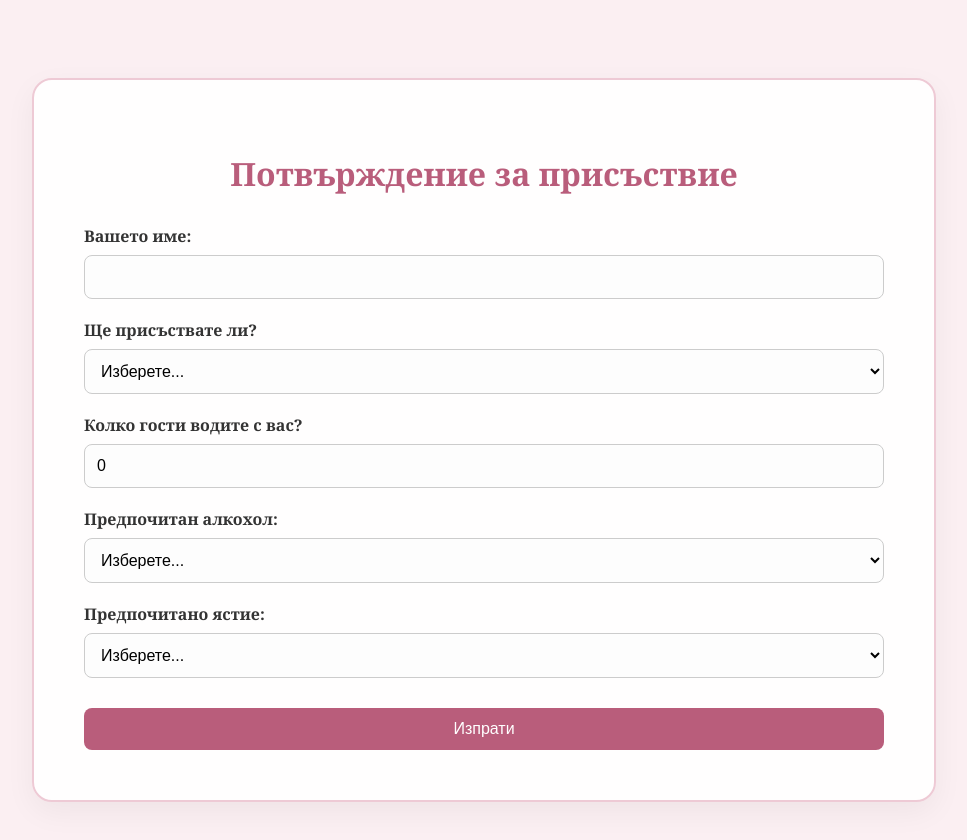
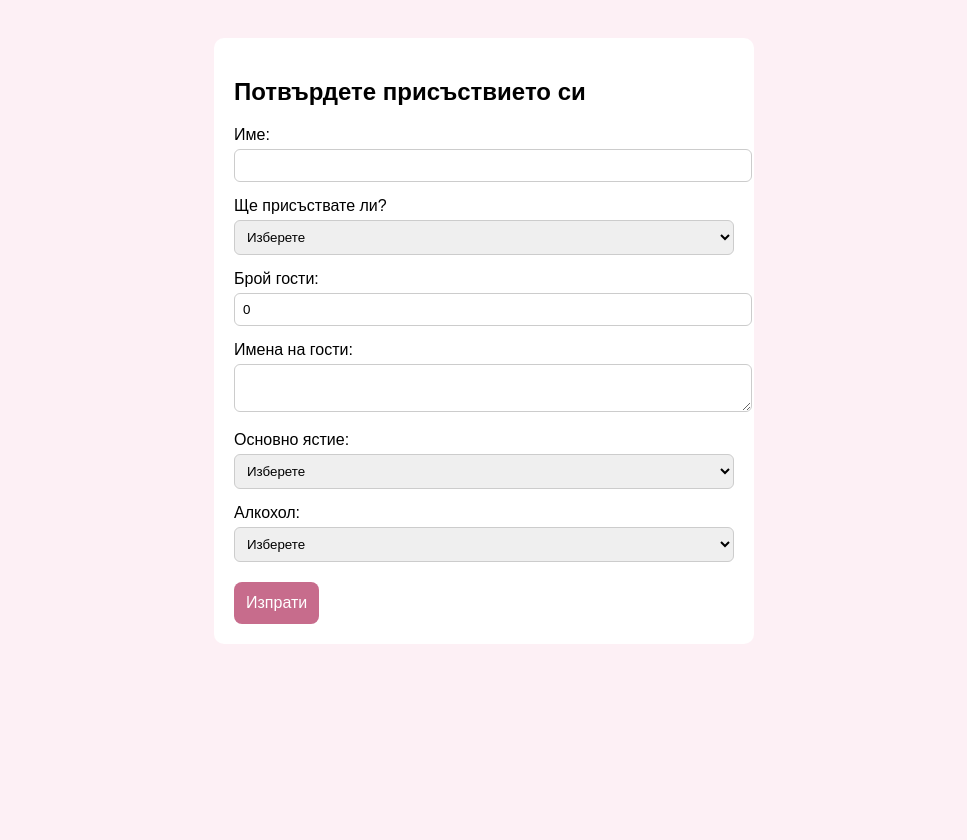
Before and after one commit to hristoo23/potvurjdenie, a plain HTML site: page index.html in a window 1280 px wide. Shown: the whole page, without its empty margins (156-1123 px from the left). After the commit the page ends 800 px from the top, so only its background shows below. Drawn offline with Linux system fonts and the light colour scheme.

Commit message:
Update index.html

```diff
--- a/index.html
+++ b/index.html
@@ -1,171 +1,85 @@
 <!DOCTYPE html>
 <html lang="bg">
 <head>
-    <meta charset="UTF-8">
-    <meta name="viewport" content="width=device-width, initial-scale=1.0">
-    <title>Потвърждение за Сватба</title>
+  <meta charset="UTF-8" />
+  <title>Потвърждение за присъствие</title>
   <style>
-        body {
-            background-color: #fbeff2;
-            font-family: 'Georgia', serif;
-            color: #333;
-            margin: 0;
-            padding: 0;
-        }
-        .overlay {
-            min-height: 100vh;
-            display: flex;
-            align-items: center;
-            justify-content: center;
-            padding: 40px 20px;
-        }
-        .container {
-            max-width: 800px;
-            width: 100%;
-            background-color: rgba(255, 255, 255, 0.95);
-            border-radius: 20px;
-            padding: 50px;
-            box-shadow: 0 10px 30px rgba(0,0,0,0.05);
-            border: 2px solid #eecad5;
-        }
-        h1 {
-            text-align: center;
-            color: #b95d7b;
-            font-size: 32px;
-            margin-bottom: 30px;
-        }
-        label {
-            display: block;
-            margin-top: 20px;
-            font-weight: bold;
-            font-size: 16px;
-        }
-        input, select, textarea, button {
-            width: 100%;
-            padding: 12px;
-            margin-top: 8px;
-            font-size: 16px;
-            border: 1px solid #ccc;
-            border-radius: 8px;
-            box-sizing: border-box;
-            background-color: #fdfdfd;
-        }
-        button {
-            background-color: #b95d7b;
-            color: white;
-            margin-top: 30px;
-            border: none;
-            cursor: pointer;
-            transition: background-color 0.3s;
-        }
-        button:hover {
-            background-color: #a24e6c;
-        }
-        .guest-section {
-            margin-top: 20px;
-            padding: 10px;
-            border: 1px dashed #eecad5;
-            border-radius: 10px;
-            background-color: #fff4f7;
-        }
+    body { font-family: Arial; background: #fdf0f5; padding: 30px; }
+    form { background: white; padding: 20px; border-radius: 10px; max-width: 500px; margin: auto; }
+    label { display: block; margin-top: 15px; }
+    input, select, textarea { width: 100%; padding: 8px; border: 1px solid #ccc; border-radius: 6px; margin-top: 5px; }
+    button { margin-top: 20px; padding: 12px; background-color: #c76c8c; color: white; border: none; border-radius: 8px; font-size: 16px; cursor: pointer; }
+    .success { text-align: center; font-size: 24px; color: green; display: none; }
   </style>
 </head>
 <body>
-<div class="overlay">
-    <div class="container">
-        <h1>Потвърждение за присъствие</h1>
+
 <form id="rsvpForm">
-            <label>Вашето име:</label>
+  <h2>Потвърдете присъствието си</h2>
+
+  <label for="name">Име:</label>
   <input type="text" name="name" required>
 
-            <label>Ще присъствате ли?</label>
+  <label for="attendance">Ще присъствате ли?</label>
   <select name="attendance" required>
-                <option value="">Изберете...</option>
-                <option value="yes">Да</option>
-                <option value="no">Не</option>
+    <option value="">Изберете</option>
+    <option value="Да">Да</option>
+    <option value="Не">Не</option>
   </select>
 
-            <label>Колко гости водите с вас?</label>
-            <input type="number" name="guests" id="guestCount" min="0" max="10" value="0">
+  <label for="guests">Брой гости:</label>
+  <input type="number" name="guests" min="0" value="0">
 
-            <div id="guestDetails"></div>
+  <label for="guestNames">Имена на гости:</label>
+  <textarea name="guestNames"></textarea>
 
-            <label>Предпочитан алкохол:</label>
-            <select name="alcohol">
-                <option value="">Изберете...</option>
-                <option value="вино">Вино</option>
-                <option value="уиски">Уиски</option>
-                <option value="водка">Водка</option>
-                <option value="узо">Узо</option>
-                <option value="ракия">Ракия</option>
+  <label for="meal">Основно ястие:</label>
+  <select name="meal">
+    <option value="">Изберете</option>
+    <option value="Пилешко">Пилешко</option>
+    <option value="Свинско">Свинско</option>
   </select>
 
-            <label>Предпочитано ястие:</label>
-            <select name="meal">
-                <option value="">Изберете...</option>
-                <option value="пилешко">Пилешко</option>
-                <option value="свинско">Свинско</option>
+  <label for="drink">Алкохол:</label>
+  <select name="drink">
+    <option value="">Изберете</option>
+    <option value="Вино">Вино</option>
+    <option value="Уиски">Уиски</option>
+    <option value="Водка">Водка</option>
+    <option value="Ракия">Ракия</option>
   </select>
 
   <button type="submit">Изпрати</button>
 </form>
-        <div id="successMsg" style="display:none;text-align:center;margin-top:30px;font-size:24px;color:#b95d7b">
-            ❤️ Успешно записано! ❤️
-        </div>
-    </div>
-</div>
+
+<div class="success" id="successMsg">Благодарим! Данните са записани. ❤️</div>
+
 <script>
-    const guestCount = document.getElementById('guestCount');
-    const guestDetails = document.getElementById('guestDetails');
+  const form = document.getElementById("rsvpForm");
+  const successMsg = document.getElementById("successMsg");
 
-    guestCount.addEventListener('input', () => {
-        guestDetails.innerHTML = '';
-        const count = parseInt(guestCount.value);
-        for (let i = 1; i <= count; i++) {
-            guestDetails.innerHTML += `
-                <div class="guest-section">
-                    <label>Име на гост ${i}:</label>
-                    <input type="text" name="guest_name_${i}">
+  form.addEventListener("submit", function(e) {
+    e.preventDefault();
 
-                    <label>Алкохол за гост ${i}:</label>
-                    <select name="guest_drink_${i}">
-                        <option value="">Изберете...</option>
-                        <option value="вино">Вино</option>
-                        <option value="уиски">Уиски</option>
-                        <option value="водка">Водка</option>
-                        <option value="узо">Узо</option>
-                        <option value="ракия">Ракия</option>
-                    </select>
+    const formData = new FormData(form);
 
-                    <label>Ястие за гост ${i}:</label>
-                    <select name="guest_meal_${i}">
-                        <option value="">Изберете...</option>
-                        <option value="пилешко">Пилешко</option>
-                        <option value="свинско">Свинско</option>
-                    </select>
-                </div>
-            `;
+    fetch("https://script.google.com/macros/s/AKfycbyCjlG6PtzrJl9gaaDwpfwIfScz9GD_JUpuAGwrHrbjTSmywAjOi0BiZX-oHSQpJOw/exec", {
+      method: "POST",
+      body: formData,
+    })
+    .then(res => {
+      if (res.ok) {
+        form.style.display = "none";
+        successMsg.style.display = "block";
+      } else {
+        alert("Грешка при записване.");
       }
+    })
+    .catch(err => {
+      alert("Грешка при връзка: " + err.message);
     });
-
-    document.getElementById('rsvpForm').addEventListener('submit', async function(e) {
-        e.preventDefault();
-        const formData = new FormData(this);
-        const plainFormData = Object.fromEntries(formData.entries());
-        const formJSON = JSON.stringify(plainFormData);
-
-        const response = await fetch("https://script.google.com/macros/s/AKfycbyZrcqYAOw1wLhhQ6M0O1slhlApqTLLqQY3R6jnvSaf0aUFiEbwFIGDbVRAG3zDqcYR/exec", {
-            method: "POST",
-            body: formData
-        });
-
-        if (response.ok) {
-            this.style.display = 'none';
-            document.getElementById('successMsg').style.display = 'block';
-        } else {
-            alert('Възникна грешка. Моля, опитайте отново.');
-        }
   });
 </script>
+
 </body>
 </html>
```
Lines whose indentation alone changed are shown as unchanged.
